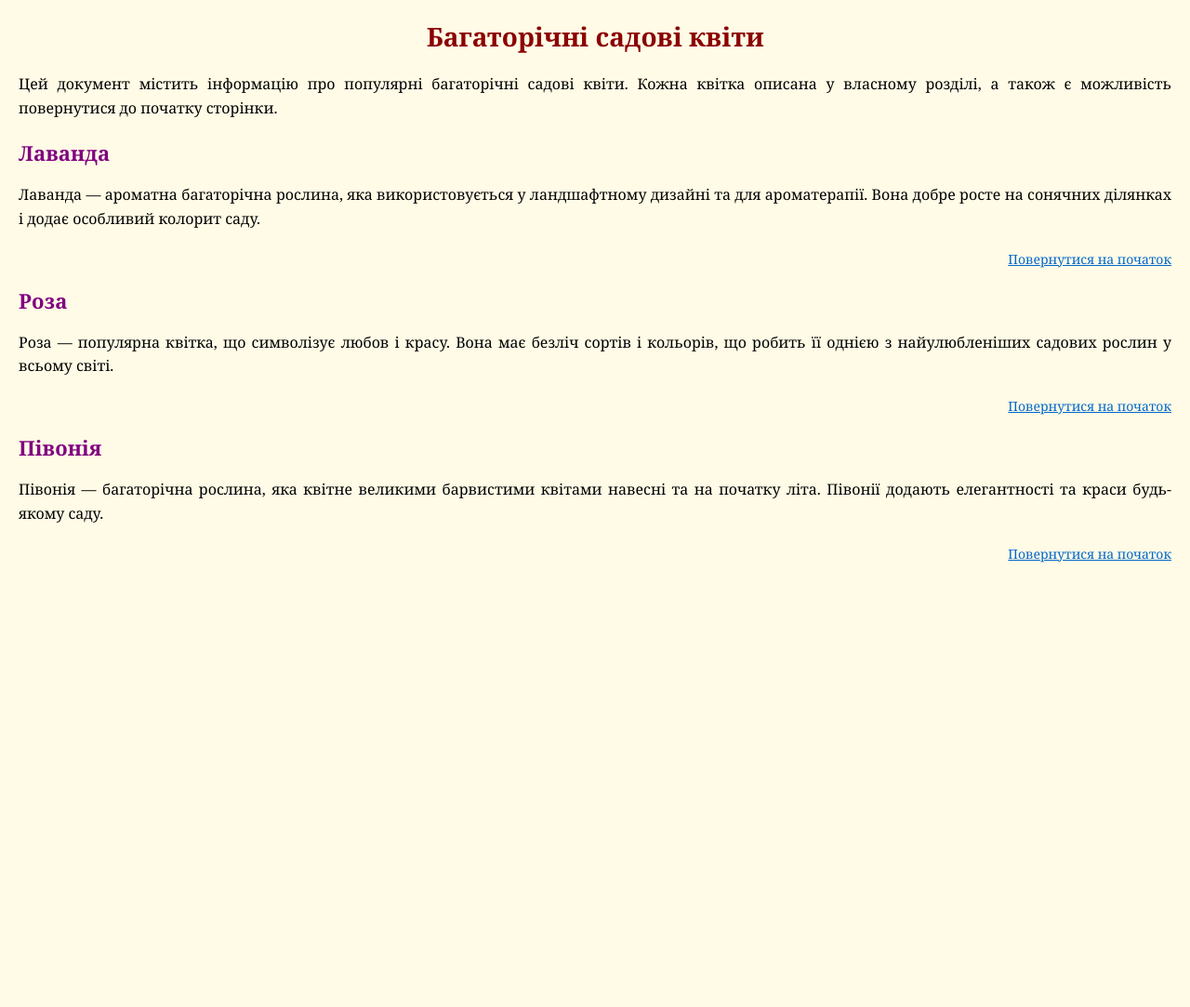
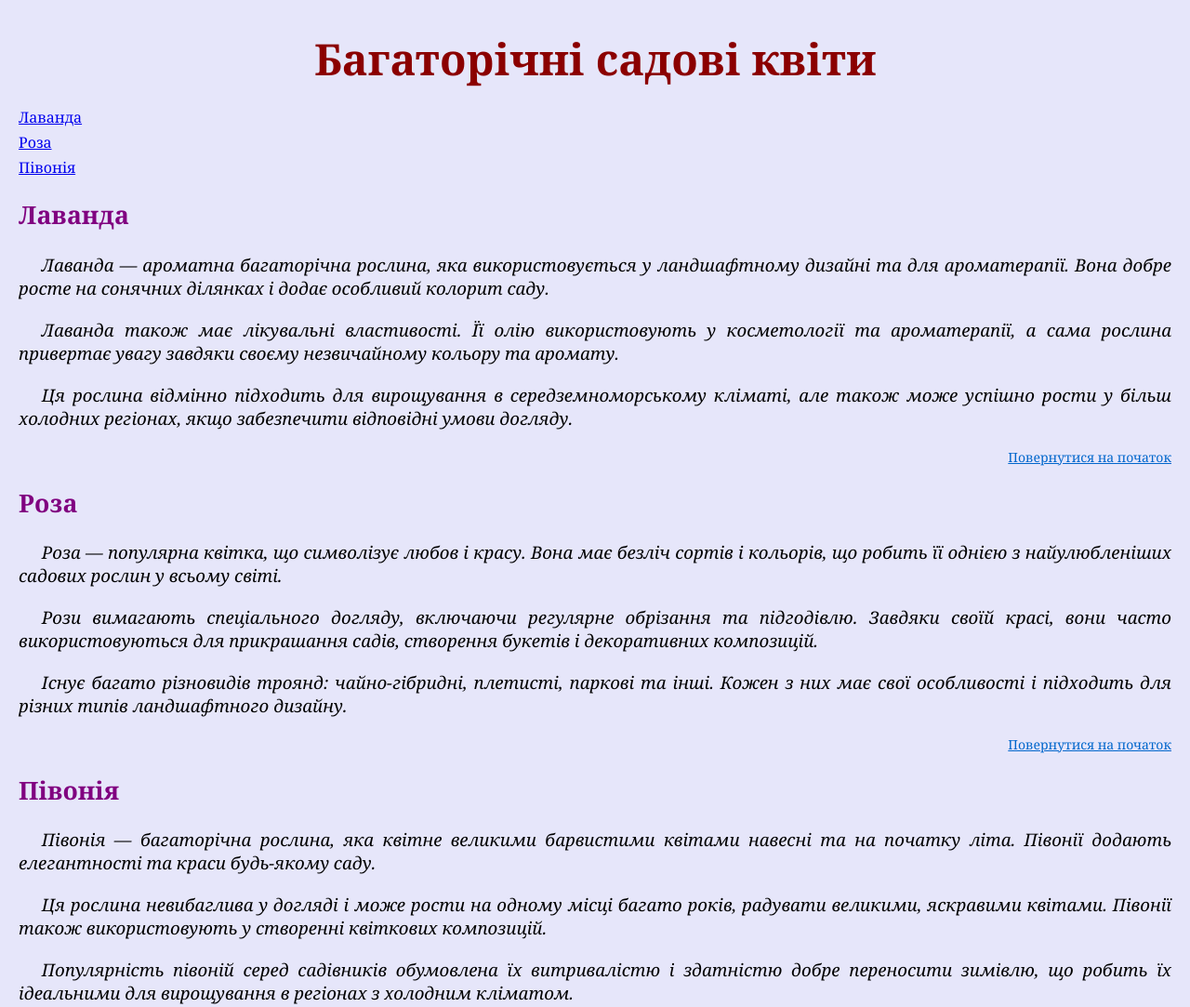
Before and after one commit to Capybarrio/WebLabs, a plain HTML site: page Lab8/KuzminLab08-3.html in a window 1280 px wide. Shown: the top 1083 px of the page at 93% size. Before the commit the page ends 800 px from the top, so only its background shows below. Drawn offline with Linux system fonts and the light colour scheme.

Commit message:
Update KuzminLab08-3.html

```diff
--- a/Lab8/KuzminLab08-3.html
+++ b/Lab8/KuzminLab08-3.html
@@ -1,34 +1,50 @@
-<!-- IvanennkoLab08-3.htm -->
 <!DOCTYPE html>
 <html lang="uk">
 <head>
     <meta charset="UTF-8">
     <title>Багаторічні садові квіти</title>
     <style>
-        /* Основні стилі сторінки */
+
         body {
             font-family: Georgia, serif;
-            background-color: #fffbe6;
+            background-color: #E6E6FA; /* Світло-бузковий фон */
             margin: 20px;
         }
+
         h1 {
-            font-size: 28px;
-            color: darkred;
+            font-size: 35pt; /* Розмір шрифту 35 pt */
+            font-weight: bold; /* Жирний шрифт */
+            color: darkred; /* Темно-червоний колір */
             text-align: center;
             margin-bottom: 20px;
         }
+
+        ul {
+            list-style-type: none; /* Прибирає маркери списку */
+            padding: 0;
+        }
+
+        ul li {
+            margin-bottom: 5px;
+        }
+
         h2 {
-            color: purple;
-            font-size: 22px;
-            margin-top: 20px;
+            font-size: 20pt; /* Розмір шрифту 20 pt */
+            font-weight: bold; /* Жирний шрифт */
+            color: purple; /* Фіолетовий колір */
         }
+
+
         p {
-            font-size: 16px;
-            line-height: 1.6;
-            text-align: justify;
-            margin: 10px 0;
+            font-size: 14pt; /* Розмір шрифту 14 pt */
+            color: black; /* Чорний текст */
+            font-style: italic; /* Курсив */
+            text-align: justify; /* Вирівнювання по ширині */
+            text-indent: 2%; /* Відступ першого рядка */
+            margin-bottom: 20px;
         }
-        /* Стиль посилань для навігації */
+
+
         .back-to-top {
             display: block;
             margin-top: 20px;
@@ -36,25 +52,42 @@
             font-size: 14px;
             color: #0066cc;
         }
+
         .back-to-top:hover {
             text-decoration: underline;
         }
     </style>
 </head>
 <body>
+
+
     <h1 id="top">Багаторічні садові квіти</h1>
-    <p>Цей документ містить інформацію про популярні багаторічні садові квіти. Кожна квітка описана у власному розділі, а також є можливість повернутися до початку сторінки.</p>
+
+
+    <ul>
+        <li><a href="#lavender">Лаванда</a></li>
+        <li><a href="#rose">Роза</a></li>
+        <li><a href="#peony">Півонія</a></li>
+    </ul>
+
 
     <h2 id="lavender">Лаванда</h2>
     <p>Лаванда — ароматна багаторічна рослина, яка використовується у ландшафтному дизайні та для ароматерапії. Вона добре росте на сонячних ділянках і додає особливий колорит саду.</p>
+    <p>Лаванда також має лікувальні властивості. Її олію використовують у косметології та ароматерапії, а сама рослина привертає увагу завдяки своєму незвичайному кольору та аромату.</p>
+    <p>Ця рослина відмінно підходить для вирощування в середземноморському кліматі, але також може успішно рости у більш холодних регіонах, якщо забезпечити відповідні умови догляду.</p>
     <a href="#top" class="back-to-top">Повернутися на початок</a>
 
     <h2 id="rose">Роза</h2>
     <p>Роза — популярна квітка, що символізує любов і красу. Вона має безліч сортів і кольорів, що робить її однією з найулюбленіших садових рослин у всьому світі.</p>
+    <p>Рози вимагають спеціального догляду, включаючи регулярне обрізання та підгодівлю. Завдяки своїй красі, вони часто використовуються для прикрашання садів, створення букетів і декоративних композицій.</p>
+    <p>Існує багато різновидів троянд: чайно-гібридні, плетисті, паркові та інші. Кожен з них має свої особливості і підходить для різних типів ландшафтного дизайну.</p>
     <a href="#top" class="back-to-top">Повернутися на початок</a>
 
     <h2 id="peony">Півонія</h2>
     <p>Півонія — багаторічна рослина, яка квітне великими барвистими квітами навесні та на початку літа. Півонії додають елегантності та краси будь-якому саду.</p>
+    <p>Ця рослина невибаглива у догляді і може рости на одному місці багато років, радувати великими, яскравими квітами. Півонії також використовують у створенні квіткових композицій.</p>
+    <p>Популярність півоній серед садівників обумовлена їх витривалістю і здатністю добре переносити зимівлю, що робить їх ідеальними для вирощування в регіонах з холодним кліматом.</p>
     <a href="#top" class="back-to-top">Повернутися на початок</a>
+
 </body>
 </html>
```
